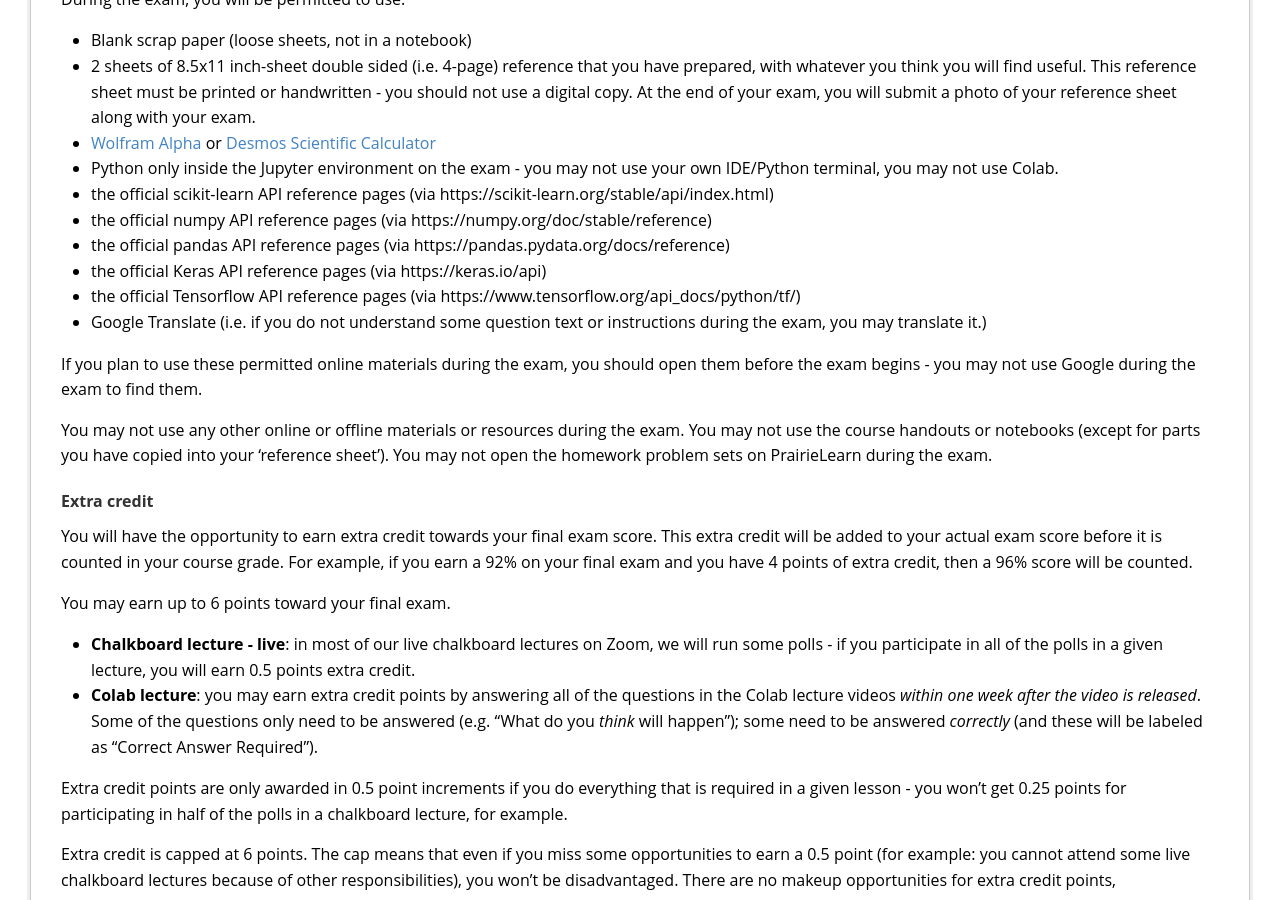
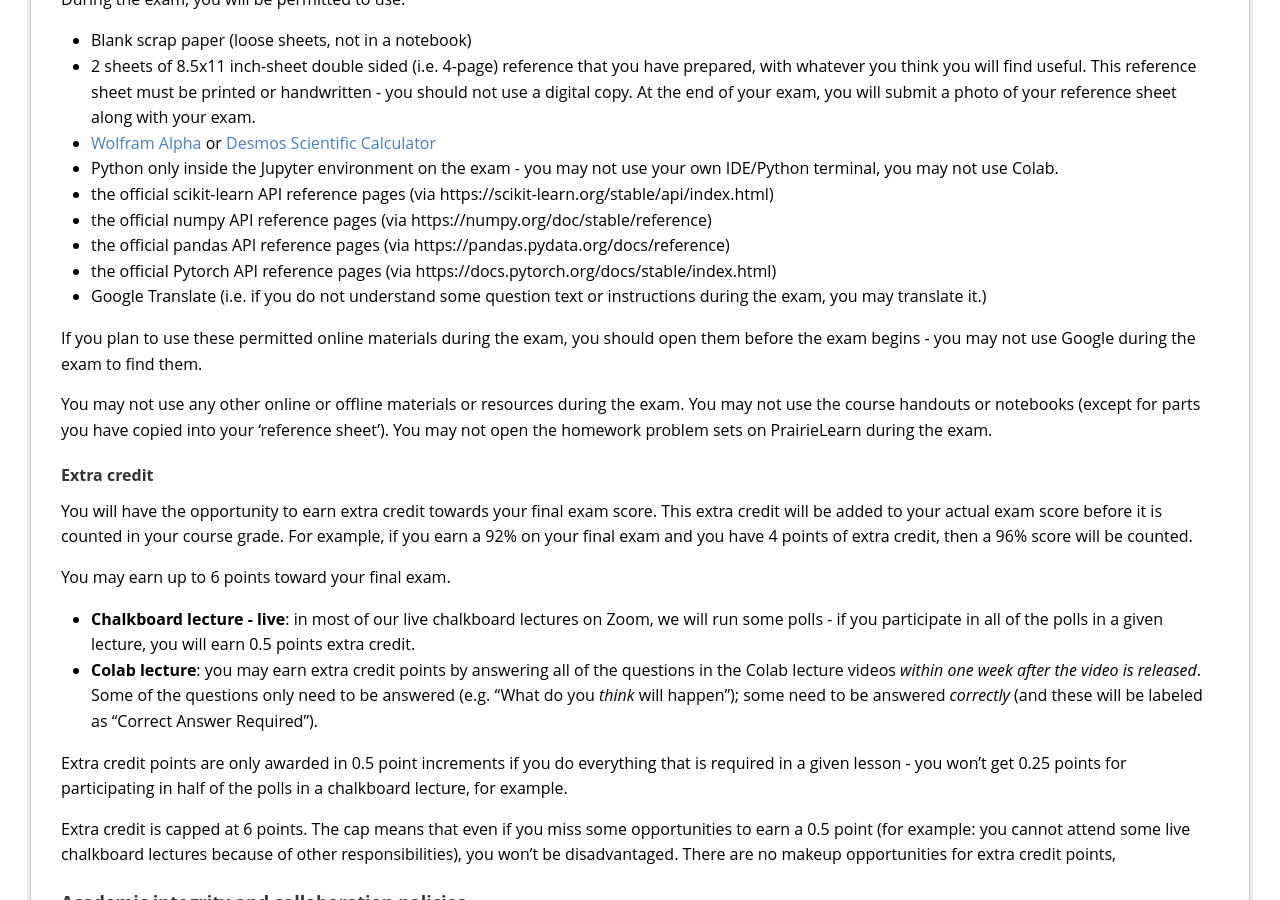
Before and after one commit to ffund/intro-ml-tss21, a Jekyll site: the page syllabus/summer.html, which Jekyll copies as it is, in a window 1280 px wide and 900 px high, scrolled down 4744 px. Built offline with Jekyll 4.4.1, drawn with Linux system fonts in a browser that asks for light colours.

Commit message:
Update exam reference pages

```diff
--- a/syllabus/summer.html
+++ b/syllabus/summer.html
@@ -357,10 +357,8 @@ https://scikit-learn.org/stable/api/index.html)</li>
 https://numpy.org/doc/stable/reference)</li>
 <li>the official pandas API reference pages (via
 https://pandas.pydata.org/docs/reference)</li>
-<li>the official Keras API reference pages (via
-https://keras.io/api)</li>
-<li>the official Tensorflow API reference pages (via
-https://www.tensorflow.org/api_docs/python/tf/)</li>
+<li>the official Pytorch API reference pages (via
+https://docs.pytorch.org/docs/stable/index.html)</li>
 <li>Google Translate (i.e. if you do not understand some question text
 or instructions during the exam, you may translate it.)</li>
 </ul>
```
Also changed, not shown: syllabus/grading-summer.md (+1 -2 lines), syllabus/grading.md (+1 -2 lines).
